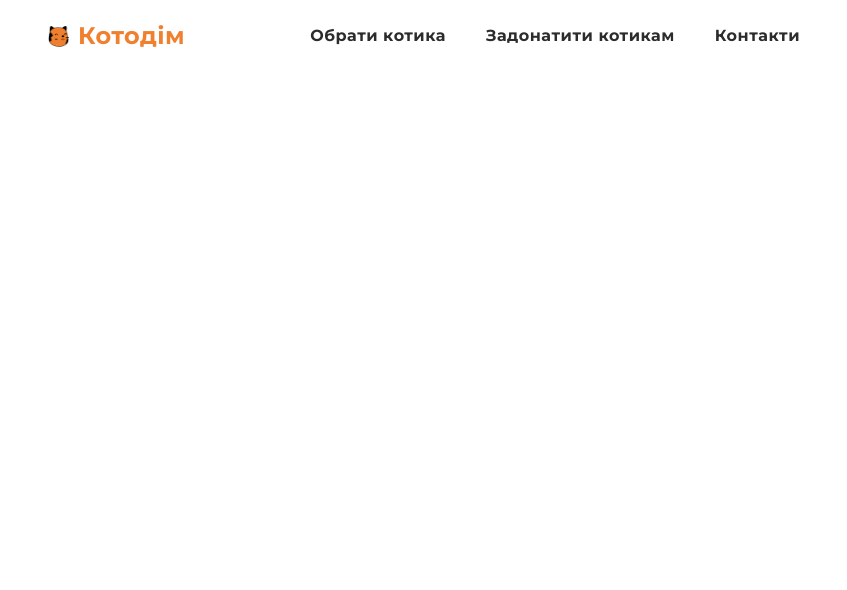
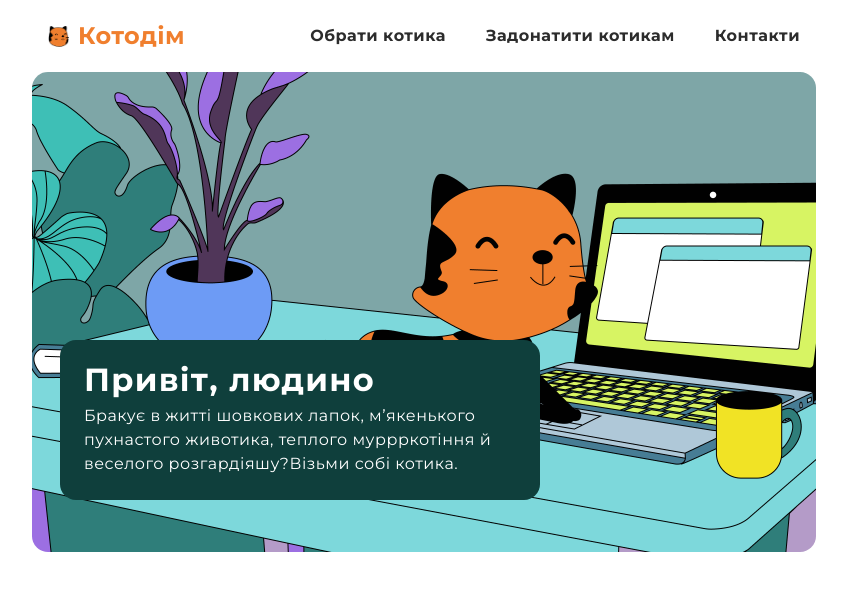
Before and after one commit to IrinaChoulgan/cats, a React (Create React App) app: page / in a window 1280 px wide. Shown: the top 590 px of the page, without its empty margins (216-1063 px from the left). Built offline with nearby package versions, Linux system fonts and the light colour scheme; the HTML template or start-up script is replaced by a standard one.

Commit message:
add hero section with styles

```diff
--- a/src/App.js
+++ b/src/App.js
@@ -1,9 +1,10 @@
-import { Header, Container } from './components';
+import { Header, Container, Hero } from './components';
 
 function App() {
   return (
     <Container>
       <Header />
+      <Hero />
     </Container>
   );
 }
--- a/src/components/Header/Header.js
+++ b/src/components/Header/Header.js
@@ -36,6 +36,10 @@ const NavigationLink = styled.a`
   font-size: 16px;
   line-height: 1.5;
   letter-spacing: 0.5px;
+
+  &:hover {
+    color: #f07f2e;
+  }
 `;
 
 const Header = () => {
--- /dev/null
+++ b/src/components/Hero/Hero.js
@@ -0,0 +1,53 @@
+import React from 'react';
+import styled from 'styled-components';
+import heroImage from '../../assets/hero.png';
+
+const SectionWrapper = styled.div`
+  position: relative;
+  height: 480px;
+  border-radius: 16px;
+  background-image: url(${heroImage});
+  background-repeat: no-repeat;
+  background-position: center;
+  background-size: cover;
+`;
+
+const SectionHero = styled.section`
+  position: absolute;
+  left: 28px;
+  bottom: 52px;
+  padding: 24px;
+  background: #0f3f3c;
+  border-radius: 16px;
+  width: 432px;
+`;
+
+const HeroTitle = styled.h1`
+  font-size: 32px;
+  line-height: 32px;
+  letter-spacing: 1.25px;
+  color: #ffffff;
+  margin-bottom: 8px;
+`;
+
+const HeroText = styled.p`
+  line-height: 24px;
+  letter-spacing: 0.5px;
+  color: #ffffff;
+`;
+
+const Hero = () => {
+  return (
+    <SectionWrapper>
+      <SectionHero>
+        <HeroTitle>Привіт, людино</HeroTitle>
+        <HeroText>
+          Бракує в житті шовкових лапок, м’якенького пухнастого животика, теплого муррркотіння й веселого
+          розгардіяшу?Візьми собі котика.
+        </HeroText>
+      </SectionHero>
+    </SectionWrapper>
+  );
+};
+
+export default Hero;
--- a/src/components/index.js
+++ b/src/components/index.js
@@ -1,4 +1,5 @@
 import Header from './Header/Header';
 import Container from './Container/Container';
+import Hero from './Hero/Hero';
 
-export { Header, Container };
+export { Header, Container, Hero };
```
